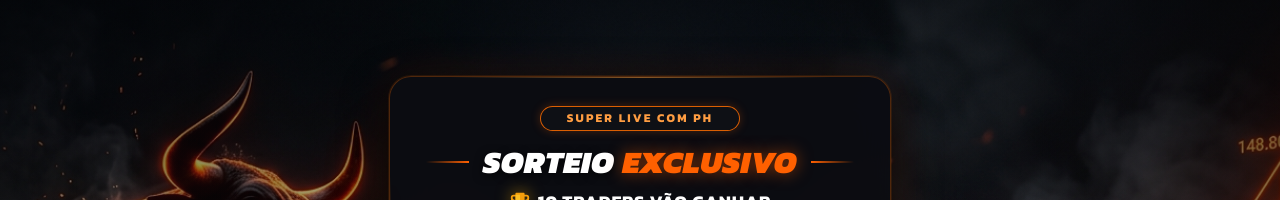
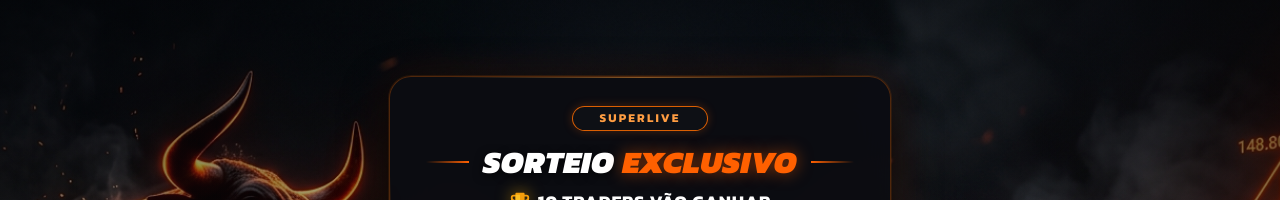
Before and after one commit to lucasvc98/superlive, a website: page index.html in a window 1280 px wide. Shown: the top 200 px of the page. Drawn offline with Linux system fonts and the light colour scheme.

Commit message:
chore: renomear para superlive no repositorio e badge

```diff
--- a/index.html
+++ b/index.html
@@ -3,7 +3,7 @@
 <head>
   <meta charset="UTF-8">
   <meta name="viewport" content="width=device-width, initial-scale=1.0, maximum-scale=1.0, user-scalable=no, viewport-fit=cover">
-  <title>Super Live com PH - Sorteio Exclusivo</title>
+  <title>Superlive - Sorteio Exclusivo</title>
 
   <!-- Google Fonts: Kanit (Bold & Italic styles for aggressive trading look), Inter (UI & Inputs) -->
   <link rel="preconnect" href="https://fonts.googleapis.com">
@@ -31,7 +31,7 @@
       <!-- Top Pill Badge -->
       <div class="badge-container">
         <div class="pill-badge">
-          <span>SUPER LIVE COM PH</span>
+          <span>SUPERLIVE</span>
         </div>
       </div>
 
--- a/package.json
+++ b/package.json
@@ -1,8 +1,8 @@
 {
-  "name": "super-live-ph",
+  "name": "superlive",
   "version": "1.0.0",
   "private": true,
-  "description": "Landing Page Sorteio Exclusivo Super Live PH",
+  "description": "Landing Page Sorteio Exclusivo - Superlive",
   "scripts": {
     "start": "node server.js"
   }
```
Also changed, not shown: README.md, 1 other file.
